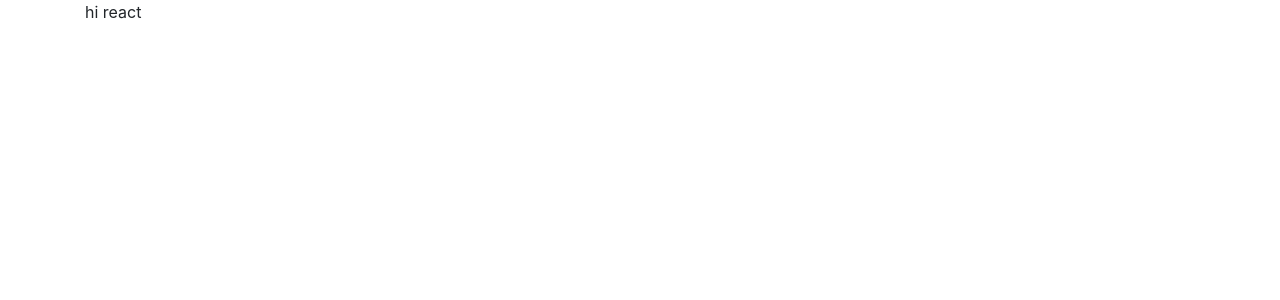
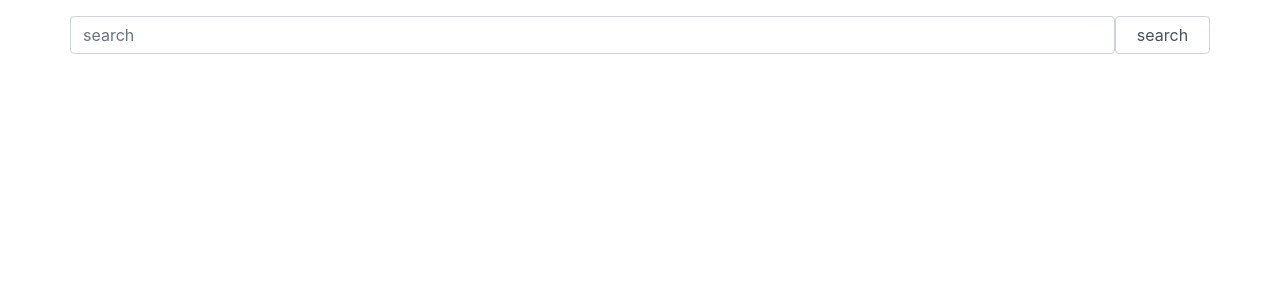
Before and after one commit to pytiron/basic_react, a React (Create React App) app: page / in a window 1280 px wide. Shown: the top 300 px of the page. Built offline with nearby package versions, Linux system fonts and the light colour scheme.

Commit message:
[add]SearchBar Class Component

```diff
--- a/src/App.js
+++ b/src/App.js
@@ -1,10 +1,12 @@
 import React, { Component } from 'react';
+
+import SearchBar from './components/search_bar';
 
 export default class App extends Component{
     render() {
         return(
             <div className="container">
-                hi react
+                <SearchBar/>
             </div>
         );
     }
--- /dev/null
+++ b/src/components/search_bar.js
@@ -0,0 +1,23 @@
+import React, { Component } from 'react';
+
+export default class SearchBar extends Component{
+    constructor(props){
+        super(props);
+        this.state = {
+            keyword : ''
+        }
+    }
+    render() {
+        return (
+            <div className="form-group row mt-3">
+                <input className="form-control col-11"
+                       type="text" placeholder="search"
+                       aria-label="Search"
+                       onChange={event => this.setState({keyword: event.target.value})}
+                       value = {this.state.keyword}/>
+                <input type="submit" className="col-1 form-control" value="search"/>
+            </div>
+        );
+    }
+
+}
--- a/src/index.js
+++ b/src/index.js
@@ -2,7 +2,7 @@ import 'bootstrap/dist/css/bootstrap.min.css';
 import $ from 'jquery';
 import Popper from 'popper.js';
 import 'bootstrap/dist/js/bootstrap.bundle.min';
-import React, { Component } from 'react';
+import React from 'react';
 import ReactDOM from 'react-dom';
 
 import App from './App';
```
